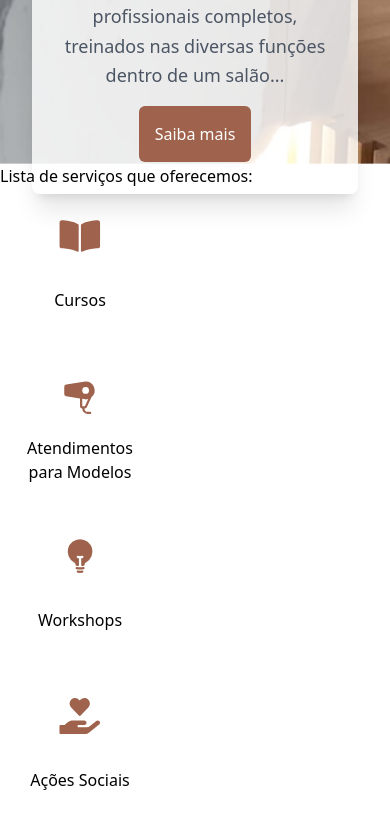
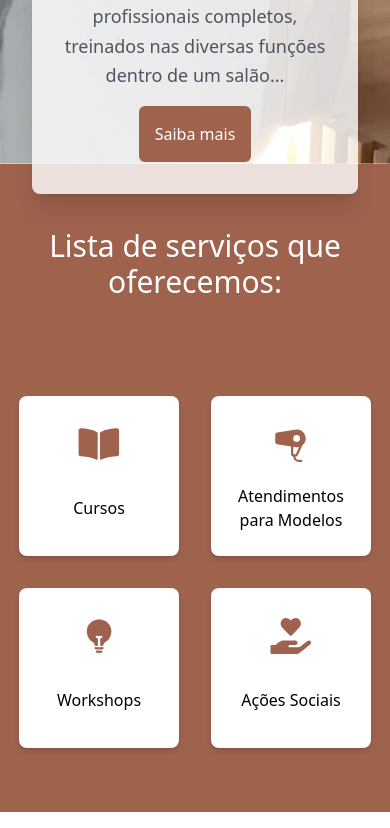
Before and after one commit to RiqueBruno/acad-w-z, a Next.js app: page / in a window 390 px wide. Shown: the part 1584-2412 px from the top of the page. Built offline with nearby package versions, Linux system fonts and the light colour scheme.

Commit message:
style: ServiceList - aprimora estilo do componente com classes CSS para layout, centralização e responsividade

```diff
--- a/src/components/ServiceList/index.tsx
+++ b/src/components/ServiceList/index.tsx
@@ -3,11 +3,16 @@ import { Service } from './data';
 
 export default function ServiceList({ services }: { services: Service[] }) {
   return (
-    <section>
-      <h2>Lista de serviços que oferecemos:</h2>
-      <ul>
+    <section className="w-full px-2 py-16 bg-colors-brand-tertiary space-y-24 flex flex-col items-center justify-center">
+      <h2 className="text-3xl lg:text-4xl w-full text-center text-colors-brand-primary">
+        Lista de serviços que oferecemos:
+      </h2>
+      <ul className="grid lg:grid-cols-4 grid-cols-2 gap-8 items-center justify-center">
         {services.map((service) => (
-          <li key={service.title}>
+          <li
+            key={service.title}
+            className="w-40 h-40 flex items-center justify-center shadow-md rounded-lg hover:shadow-2xl transition-shadow cursor-pointer transform hover:scale-105"
+          >
             <ServiceCard title={service.title} icon={service.icon} />
           </li>
         ))}
```
